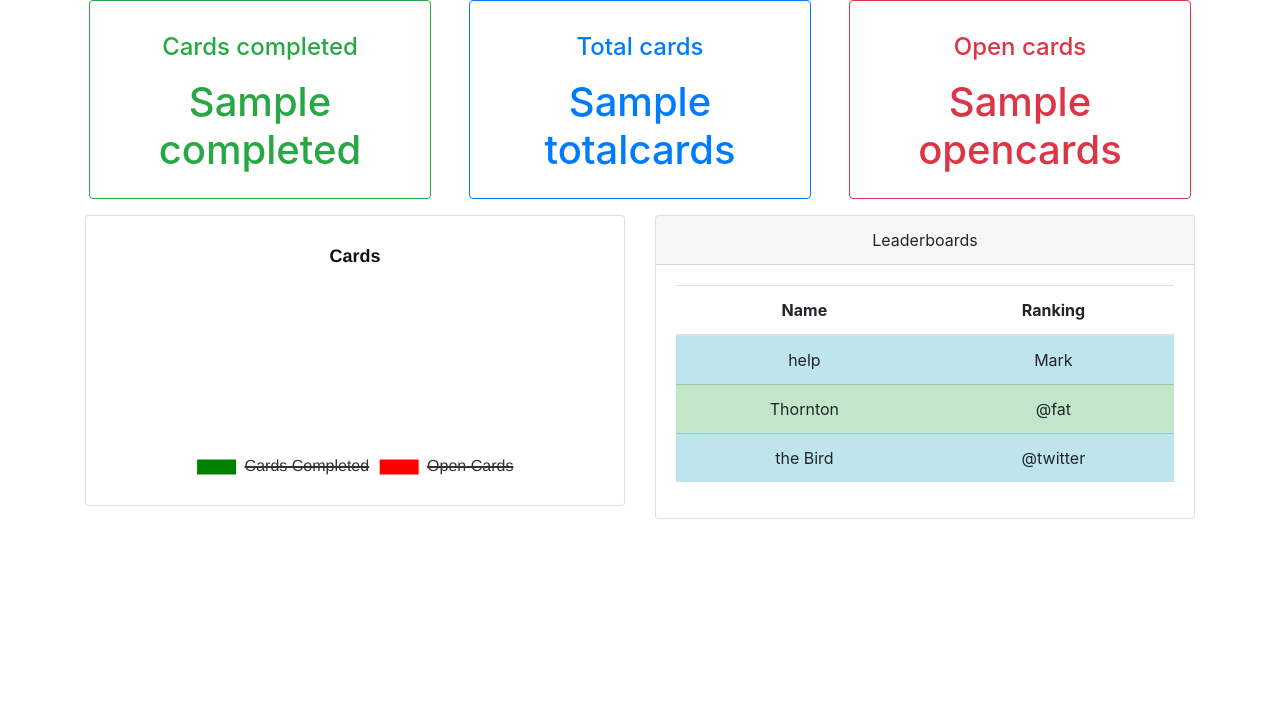
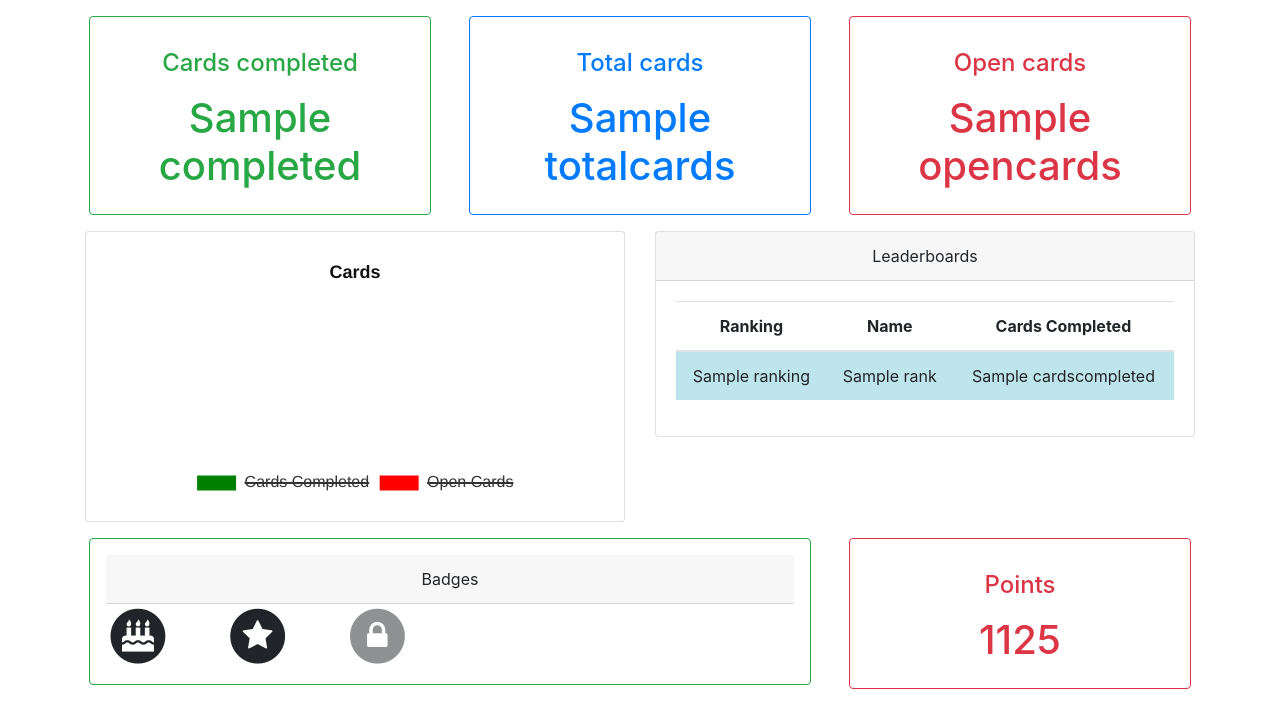
Before and after one commit to tylergel/flask-app, a Flask app: template templates/main/main.html in a window 1280 px wide. Shown: the top 728 px of the page. Run offline with Flask 2, Linux system fonts and the light colour scheme; the template is opened without the code that fills it: most values are stand-ins (such as "Sample title", 1, 10 or a date in 2020); some libraries are stand-ins or nearby versions.

Commit message:
Added mysql database connection, more functions, cards to display on dashboard

```diff
--- a/app.py
+++ b/app.py
@@ -12,6 +12,8 @@ import random
 import string
 import logging
 import json
+import pymysql
+import config
 app = Flask(__name__)
 
 
@@ -34,7 +36,10 @@ def main():
     completed = cardsCompleted(cards)
     totalcards = len(cards)
     opencards = totalcards-completed
-    return render_template('/main/main.html', cards=cards, completed=completed, totalcards=totalcards, opencards=opencards)
+    db = Database()
+    leaderboards = db.leaderboards()
+
+    return render_template('/main/main.html', cards=cards, completed=completed, totalcards=totalcards, opencards=opencards, leaderboards=leaderboards, user = "tylergel")
 
 
 def getAllCards() :
@@ -43,16 +48,13 @@ def getAllCards() :
     boardids = []
     for todo in todos:
         boardids.append(todo['id'])
-
     cards = [];
-
     for b_id in boardids :
         url = "https://api.trello.com/1/boards/"+str(b_id)+"/cards?key=a1b402ff2cc40ab7a947993eb3a08d25&token=c8d1532f8550418cf8f334f6e6bb957353c556d6499e973cfb41df821530fd0d"
         allCards = requests.get(url)
         allCards = json.loads(allCards.text)
         for card in allCards  :
             cards.append(card)
-
     return cards
 
 
@@ -62,3 +64,24 @@ def cardsCompleted(cards)  :
          if card['dueComplete']  :
              completed += 1
      return(completed);
+
+
+class Database:
+    def __init__(self):
+
+        self.con = pymysql.connect(host=config.host, user=config.user, password=config.password, db=config.db, cursorclass=pymysql.cursors.
+                                   DictCursor)
+        self.cur = self.con.cursor()
+    def leaderboards(self):
+        self.cur.execute("SELECT * FROM leaderboards ORDER BY cardsCompleted DESC")
+        result = self.cur.fetchall()
+        index = -1
+        newlist = []
+        for rank in result :
+            index = index + 1
+            if rank['name'] == 'tylergel' :
+                newlist.append(result[index-1])
+                newlist.append(result[index])
+                newlist.append(result[index+1])
+
+        return newlist
--- a/templates/main/main.html
+++ b/templates/main/main.html
@@ -3,25 +3,29 @@
     <head>
       <link rel="stylesheet" type="text/css" href="/static/css/bootstrap.min.css">
       <link rel="stylesheet" type="text/css" href="/static/css/styles.css">
+      <link rel="stylesheet" type="text/css" href="https://stackpath.bootstrapcdn.com/font-awesome/4.7.0/css/font-awesome.min.css">
       <script src="https://cdn.jsdelivr.net/npm/chart.js@2.8.0"></script>
+      <script src="https://code.jquery.com/jquery-3.2.1.slim.min.js" integrity="sha384-KJ3o2DKtIkvYIK3UENzmM7KCkRr/rE9/Qpg6aAZGJwFDMVNA/GpGFF93hXpG5KkN" crossorigin="anonymous"></script>
+<script src="https://cdnjs.cloudflare.com/ajax/libs/popper.js/1.12.9/umd/popper.min.js" integrity="sha384-ApNbgh9B+Y1QKtv3Rn7W3mgPxhU9K/ScQsAP7hUibX39j7fakFPskvXusvfa0b4Q" crossorigin="anonymous"></script>
+<script src="https://maxcdn.bootstrapcdn.com/bootstrap/4.0.0/js/bootstrap.min.js" integrity="sha384-JZR6Spejh4U02d8jOt6vLEHfe/JQGiRRSQQxSfFWpi1MquVdAyjUar5+76PVCmYl" crossorigin="anonymous"></script>
     </head>
         {% block content %}
           <body>
             <div class = "container">
               <div class = "row">
-                <div class = "col-md-4">
-                  <div class="card border-success mx-sm-1 p-3">
+                <div class = "col-6 col-lg-4 mt-3">
+                  <div class="card border-success  mx-sm-1 p-3">
                     <div class="text-success text-center mt-3"><h4>Cards completed</h4></div>
                     <div class="text-success text-center mt-2"><h1>{{completed}}</h1></div>
                   </div>
                 </div>
-                <div class = "col-md-4">
+                <div class = "col-6 col-lg-4 mt-3">
                   <div class="card border-primary mx-sm-1 p-3">
                     <div class="text-primary text-center mt-3"><h4>Total cards</h4></div>
                     <div class="text-primary text-center mt-2"><h1>{{totalcards}}</h1></div>
                   </div>
                 </div>
-                <div class = "col-md-4">
+                <div class = "col-6 offset-3 col-lg-4 offset-lg-0 mt-3">
                   <div class="card border-danger mx-sm-1 p-3" >
                     <div class="text-danger text-center mt-3"><h4>Open cards</h4></div>
                     <div class="text-danger text-center mt-2"><h1>{{opencards}}</h1></div>
@@ -29,14 +33,14 @@
                 </div>
               </div>
               <div class = "row">
-                <div class="col-md-6 mt-3">
+                <div class="col-12 col-lg-6 mt-3">
                   <div class="card">
                       <div class="card-body">
                           <canvas id="chDonut1"></canvas>
                       </div>
                   </div>
               </div>
-              <div class="col-md-6 mt-3">
+              <div class="col-12 col-lg-6 mt-3">
                 <div class="card">
                   <div class = "card-header text-center">
                     Leaderboards
@@ -45,31 +49,70 @@
                       <table class = "table table-striped">
                         <thead>
                           <tr >
+                            <th scope="col">Ranking</th>
                             <th scope="col">Name</th>
-                            <th scope="col">Ranking</th>
-
+                            <th scope="col">Cards Completed</th>
                           </tr>
                         </thead>
                         <tbody>
-                          <tr class = "table-info">
-                            <td>help</td>
-                            <td>Mark</td>
+                          {% for rank in leaderboards %}
+                          {% if rank['name'] == user %}
+                          <tr class = "table-success">
+                            <td>{{rank['ranking']}}</td>
+                            <td>{{rank['name']}}</td>
+                            <td>{{rank['cardscompleted']}}</td>
                           </tr>
-                          <tr class = "table-success">
-                            <td>Thornton</td>
-                            <td>@fat</td>
-                          </tr>
-                          <tr class = "table-info">
-                            <td>the Bird</td>
-                            <td>@twitter</td>
-                          </tr>
+                           {% else %}
+                           <tr class = "table-info">
+                             <td>{{rank['ranking']}}</td>
+                             <td>{{rank['name']}}</td>
+                             <td>{{rank['cardscompleted']}}</td>
+                           </tr>
+                          {% endif %}
+
+                          {% endfor %}
+
                         </tbody>
                       </table>
                   </div>
                 </div>
             </div>
               </div>
-              <!--- {{ cards }} -->
+              <div class = "row">
+                <div class = "col-12 col-lg-8  mt-3">
+                  <div class="card border-success mx-sm-1 p-3">
+                    <div class = "card-header text-center">
+                      Badges
+                    </div>
+                    <div class = "row">
+                    <div class="col-md-2">
+                      <span class="fa-stack fa-2x has-badge" data-toggle="tooltip" data-placement="top" title="Be a user for a year">
+                        <i class="fa fa-circle fa-stack-2x"></i>
+                        <i class="fa fa-birthday-cake fa-stack-1x fa-inverse"></i>
+                      </span>
+                    </div>
+                    <div class="col-md-2">
+                      <span class="fa-stack fa-2x has-badge" data-toggle="tooltip" data-placement="top" title="Show exemplary work">
+                        <i class="fa fa-circle fa-stack-2x"></i>
+                        <i class="fa fa-star fa-stack-1x fa-inverse"></i>
+                      </span>
+                    </div>
+                    <div class="col-md-2" style = "opacity: 0.5">
+                      <span class="fa-stack fa-2x has-badge" data-toggle="tooltip" data-placement="top" title="No open cards">
+                        <i class="fa fa-circle fa-stack-2x"></i>
+                        <i class="fa fa-lock fa-stack-1x fa-inverse"></i>
+                      </span>
+                    </div>
+                  </div>
+                  </div>
+                </div>
+                <div class = "col-6 offset-3 col-lg-4 offset-lg-0 mt-3">
+                  <div class="card border-danger mx-sm-1 p-3" >
+                    <div class="text-danger text-center mt-3"><h4>Points</h4></div>
+                    <div class="text-danger text-center mt-2"><h1>1125</h1></div>
+                  </div>
+                </div>
+              </div>
             </div>
           </body>
         {% endblock %}
@@ -119,4 +162,7 @@ if (chDonut1) {
       options: donutOptions
   });
 }
+$(function () {
+  $('[data-toggle="tooltip"]').tooltip()
+})
 </script>
```
Also changed, not shown: 1 other file.
